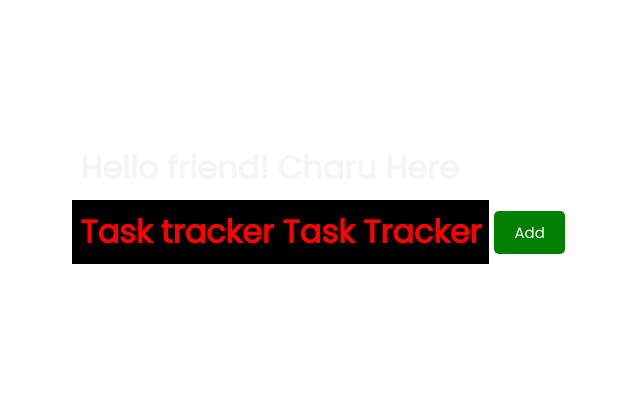
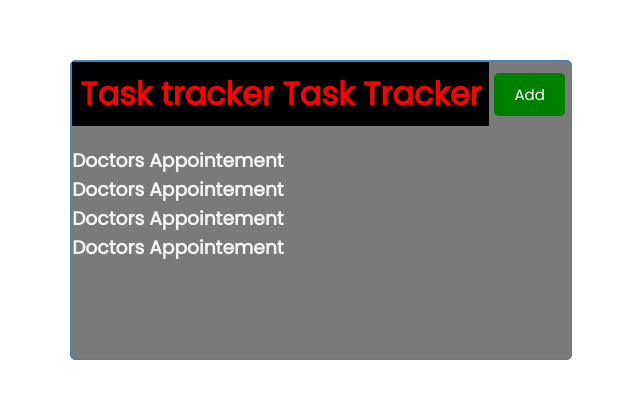
Before and after one commit to charu-dev/data-tracker, a React (Create React App) app: page / in a window 1280 px wide. Shown: the part 190-588 px from the top of the page, without its empty margins (319-959 px from the left). Built offline with nearby package versions, Linux system fonts and the light colour scheme.

Commit message:
usestate

```diff
--- a/src/App.js
+++ b/src/App.js
@@ -1,10 +1,12 @@
 import './index.css';
+import Tasks from './components/Tasks'
 import Header from './components/Header'
 function App() {
   return (
-    <div className="App">
-      <h1>Hello friend! Charu Here</h1>
+    <div className="container">
+      {/* <h1>Hello friend! Charu Here</h1> */}
       <Header />
+      <Tasks />
     </div>
   );
 }
--- a/src/components/Button.js
+++ b/src/components/Button.js
@@ -1,8 +1,9 @@
 import React from 'react'
 
-function Button({text,bg}) {
+function Button({text,bg,onClick}) {
+
   return (
-    <button style={{backgroundColor:bg,}} className='btn' >{text} </button>
+    <button onClick={onClick} style={{backgroundColor:bg,}} className='btn' >{text} </button>
   )
 }
 
--- a/src/components/Header.js
+++ b/src/components/Header.js
@@ -1,10 +1,15 @@
 import React from 'react'
+
 import Button from './Button'
 const Header = (props) => {
+    const onClick=()=>{
+        console.log('onClick');
+    }
   return (
     <header className='header'><h1 style={headingStle}>Task tracker {props.title}</h1>
-    <Button text="Add" bg="green"/>
+    <Button text="Add" bg="green" onClick={onClick}/>
     </header>
+
     )
 }
 const headingStle={color:"red",backgroundColor:"black",}
--- /dev/null
+++ b/src/components/Tasks.js
@@ -0,0 +1,28 @@
+import React, { useState } from 'react'
+
+function Tasks() {
+    const [tasks,setTasks]=useState([
+        {id: 1,
+    text: 'Doctors Appointement',
+day:"tuesday",reminder:"true"},
+{id: 1,
+    text: 'Doctors Appointement',
+day:"tuesday",reminder:"true"},
+{id: 1,
+    text: 'Doctors Appointement',
+day:"tuesday",reminder:"true"},
+{id: 1,
+    text: 'Doctors Appointement',
+day:"tuesday",reminder:"true"},
+])
+  return (
+    <>
+    {tasks.map((task)=>(
+        <h3 key={task.id}>{task.text}</h3>
+    ))}
+    </>
+  )
+}
+
+
+export default Tasks
```
